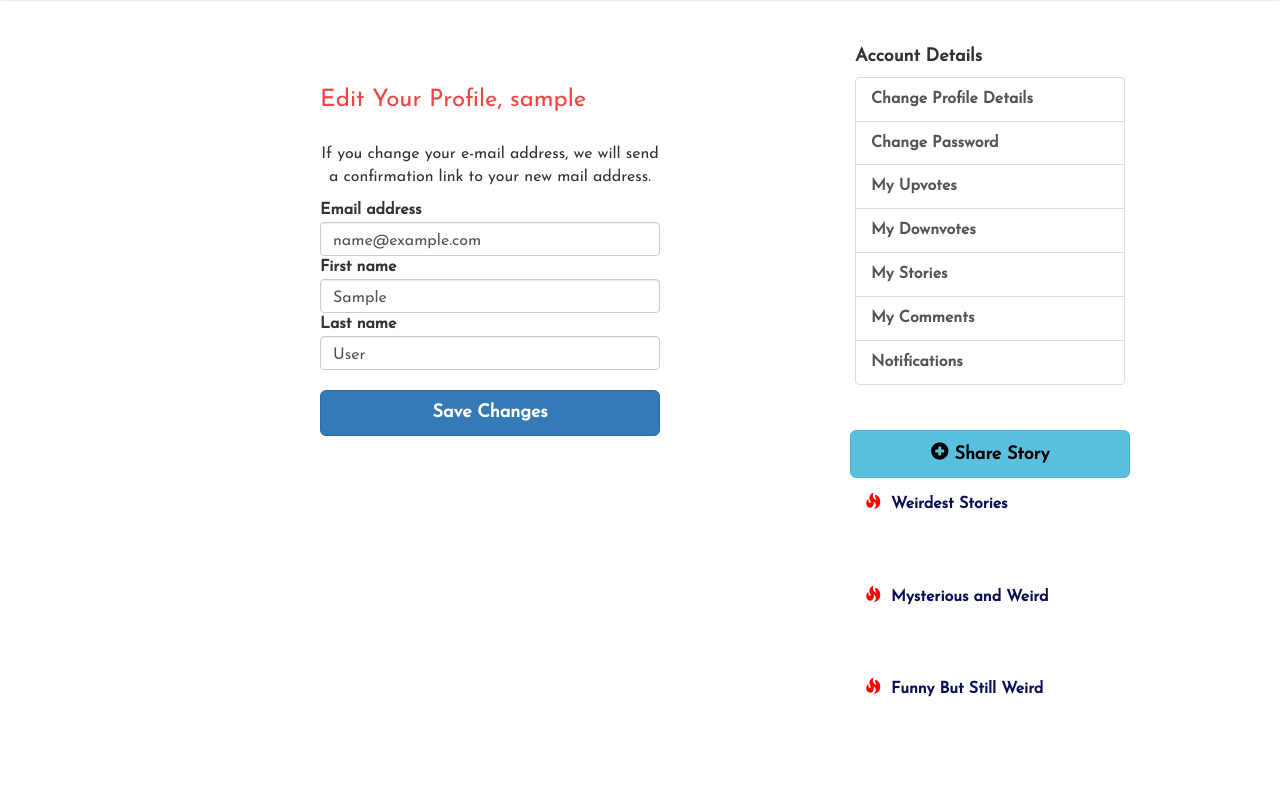
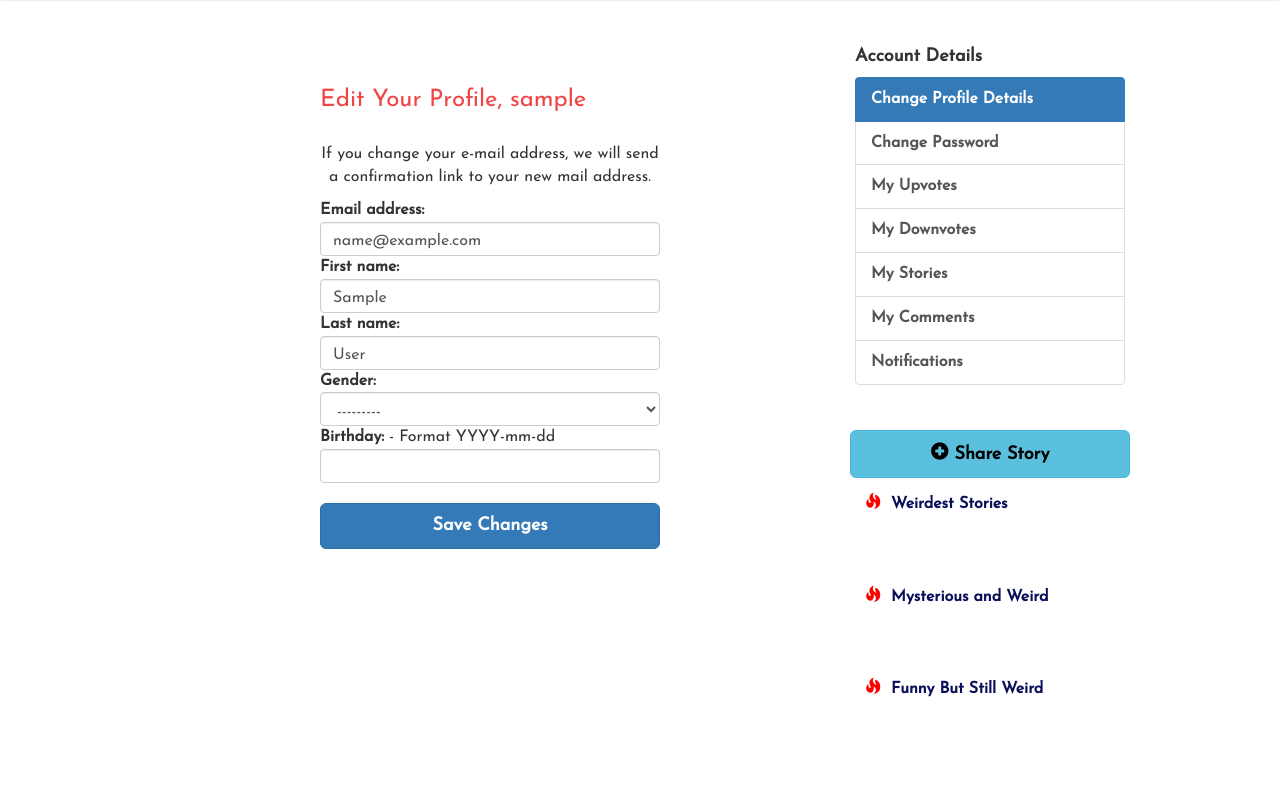
Before and after one commit to OrhanOdabasi/weirdbutreal, a Django app: page /edit-profile in a window 1280 px wide. Shown: the part 53-842 px from the top of the page. Run offline with Django 3.2, Linux system fonts and the light colour scheme; the visitor is signed in with stand-in values (Sample User, id 1); data comes from the database, SQL or seed files in the repository; data that the repository does not hold is empty; some libraries are stand-ins or nearby versions; some web fonts are replaced.

Commit message:
birthday, gender fields added to editing form

```diff
--- a/story/models.py
+++ b/story/models.py
@@ -34,7 +34,6 @@ class Story(models.Model):
     created = models.DateTimeField(auto_now_add=True)
     modified = models.DateTimeField(auto_now=True)
     reports = models.IntegerField(default=0, verbose_name='Reports')
-
 
     def save(self, *args, **kwargs):
         if self.urlcode is None or self.urlcode == '':
@@ -158,7 +157,7 @@ class Profile(models.Model):
         ('Male', 'Male'),
         ('Female', 'Female'),
     )
-    gender = models.CharField(max_length=10, choices=genders, blank=True, verbose_name='Gender')
+    gender = models.CharField(max_length=10, choices=genders, blank=True, null=True, verbose_name='Gender')
     birthday = models.DateField(null=True, blank=True, verbose_name='Birthday')
 
 
--- a/story/signals.py
+++ b/story/signals.py
@@ -1,6 +1,6 @@
 from django.db.models.signals import post_save, post_delete
 from django.dispatch import receiver
-from story.models import StoryUpvotes, CommentLike, Notification, StoryComment
+from story.models import StoryUpvotes, CommentLike, Notification, StoryComment, User, Profile
 
 @receiver(post_save, sender=StoryUpvotes)
 def upvote_notifier(sender, created, instance, **kwargs):
@@ -66,3 +66,13 @@ def dlt_comment_notification(sender, instance, **kwargs):
     q = Notification.objects.filter(conn=conn, notifier=notifier, kind=kind)
     if q:
         q.delete()
+
+
+@receiver(post_save, sender=User)
+def profile_details(sender, created, instance, **kwargs):
+    # it will create an profile object when a new user is created
+    if created:
+        user = instance
+        q = Profile.objects.filter(user=user)
+        if not q:
+            Profile.objects.create(user=user)
--- a/story/templates/forms/edit-profile.html
+++ b/story/templates/forms/edit-profile.html
@@ -3,6 +3,20 @@
 
 {% block title %}
   Change Your Profile Details
+{% endblock %}
+
+{% block scriptContainer %}
+  <script type="text/javascript" src="https://cdnjs.cloudflare.com/ajax/libs/bootstrap-datepicker/1.4.1/js/bootstrap-datepicker.min.js"></script>
+  <link rel="stylesheet" href="https://cdnjs.cloudflare.com/ajax/libs/bootstrap-datepicker/1.4.1/css/bootstrap-datepicker3.css"/>
+
+  <script type="text/javascript">
+    $(document).ready(function() {
+      var bday = $("input[name='formtwo-birthday']");
+      bday.datepicker({
+        format: "yyyy-mm-dd",
+      });
+    });
+  </script>
 {% endblock %}
 
 
@@ -27,16 +41,15 @@
 
       <form method="POST" action=""> {% csrf_token %}
         {% for field in form %}
-        <strong>{{ field.label }}</strong>
-        {{ field }}
+          <strong>{{ field.label }}:</strong>
+          {{ field }}
         {% endfor %}
-        <!--{#
-        {% for field in form2 %}
-        <strong>{{ field.label }}</strong>
-        {% if field.label == 'Birthday' %}- Format dd/mm/YYYY{% endif %}
-        {{ field }}
+        {% for field in formtwo %}
+          <strong>{{ field.label }}:</strong>
+          {% if field.label == 'Birthday' %}- Format YYYY-mm-dd{% endif %}
+          {{ field }}
         {% endfor %}
-        #}-->
+
         <button type="submit" class="btn btn-primary btn-lg btn-block" id="auth-button">Save Changes</button>
       </form>
 
--- a/story/templates/modules/profile_detail_menu.html
+++ b/story/templates/modules/profile_detail_menu.html
@@ -1,13 +1,19 @@
 <div class="right-content-wrapper post-container">
   <h4>Account Details</h4>
   <div class="list-group">
-    {# //TODO: add 'active' to class for current page #}
-    <a href="{% url 'editprofilePage' %}" class="list-group-item list-group-item-action"><strong>Change Profile Details</strong></a>
-    <a href="{% url 'changepasswordPage' %}" class="list-group-item list-group-item-action"><strong>Change Password</strong></a>
-    <a href="{% url 'myupvotesPage' %}" class="list-group-item list-group-item-action"><strong>My Upvotes</strong></a>
-    <a href="{% url 'mydownvotesPage' %}" class="list-group-item list-group-item-action"><strong>My Downvotes</strong></a>
-    <a href="{% url 'mypostsPage' %}" class="list-group-item list-group-item-action"><strong>My Stories</strong></a>
-    <a href="{% url 'mycommentsPage' %}" class="list-group-item list-group-item-action"><strong>My Comments</strong></a>
-    <a href="{% url 'notificationsPage' %}" class="list-group-item list-group-item-action"><strong>Notifications</strong></a>
+    {% url 'editprofilePage' as editpage %}
+    <a href="{{ editpage }}" class="list-group-item list-group-item-action {% if request.path == editpage %}active{% endif %}"><strong>Change Profile Details</strong></a>
+    {% url 'changepasswordPage' as passpage %}
+    <a href="{{ passpage }}" class="list-group-item list-group-item-action {% if request.path == passpage %}active{% endif %}"><strong>Change Password</strong></a>
+    {% url 'myupvotesPage' as upvotepage %}
+    <a href="{{ upvotepage }}" class="list-group-item list-group-item-action {% if request.path == upvotepage %}active{% endif %}"><strong>My Upvotes</strong></a>
+    {% url 'mydownvotesPage' as downvotepage %}
+    <a href="{{ downvotepage }}" class="list-group-item list-group-item-action {% if request.path == downvotepage %}active{% endif %}"><strong>My Downvotes</strong></a>
+    {% url 'mypostsPage' as postpage %}
+    <a href="{{ postpage }}" class="list-group-item list-group-item-action {% if request.path == postpage %}active{% endif %}"><strong>My Stories</strong></a>
+    {% url 'mycommentsPage' as commentpage %}
+    <a href="{{ commentpage }}" class="list-group-item list-group-item-action {% if request.path == commentpage %}active{% endif %}"><strong>My Comments</strong></a>
+    {% url 'notificationsPage' as notpage %}
+    <a href="{{ notpage }}" class="list-group-item list-group-item-action {% if request.path == notpage %}active{% endif %}"><strong>Notifications</strong></a>
   </div>
 </div>
--- a/story/templates/profile/notifications.html
+++ b/story/templates/profile/notifications.html
@@ -2,6 +2,10 @@
 
 {% block title %}
   Notifications
+{% endblock %}
+
+{% block profile-details %}
+  {% include "modules/profile_detail_menu.html" %}
 {% endblock %}
 
 {% block notifyContainer %}
--- a/story/urlgenerator.py
+++ b/story/urlgenerator.py
@@ -7,6 +7,7 @@ def code_generator(size=7, chars=string.ascii_lowercase + string.digits):
 
 
 def create_urlcode(instance):
+    # creates a unique url for the story
     urlcode = code_generator()
     klass = instance.__class__
     urlcode_exists = klass.objects.filter(urlcode=urlcode)
--- a/story/urls.py
+++ b/story/urls.py
@@ -33,4 +33,6 @@ urlpatterns = [
     url(r'^ajax/storyvote/(?P<shortcode>[\w]+)/$', StoryVote.as_view(), name="ajaxstoryvote"),
     url(r'^ajax/commentvote/(?P<shortcode>[\w]+)/$', CommentVote.as_view(), name="ajaxcommentvote"),
     url(r'^ajax/remove/$', views.removeVotes, name="removevotes"),
+    # TODO: password reset link
+    url(r'^reset/(?P<username>[a-zA-Z0-9_]+)/(?P<securekey>[a-zA-Z0-9]+)/$', views.resetprocess, name="resetPage"),
 ]
--- a/story/views.py
+++ b/story/views.py
@@ -612,22 +612,25 @@ def searchpost(request):
     return render(request, 'listing/search.html', context)
 
 
-# TODO: something wrong
 @login_required(redirect_field_name='redirect', login_url='/login')
 def editprofile(request):
     # edit your user profile
     qs = get_object_or_404(User, username=request.user)
-    #qs2 = get_object_or_404(Profile, user=request.user)
-    # burayı hallet
+    qs2 = get_object_or_404(Profile, user=request.user)
+
     if request.method == 'POST':
         if request.user.is_authenticated:
             form = UserEditForm(request.POST, instance=qs, prefix="formone")
-            if form.is_valid():
+            formtwo = ProfileEditForm(request.POST, instance=qs2, prefix="formtwo")
+            if form.is_valid() and formtwo.is_valid():
                 form.save()
+                formtwo.save()
                 messages.success(request, 'Your Profile has been updated successfully!')
             else:
                 messages.warning(request, form.errors.as_text())
+
     form = UserEditForm(instance=qs, prefix="formone")
+    formtwo = ProfileEditForm(instance=qs2, prefix="formtwo")
 
     latest_f, latest_m, latest_a = latestStories(eptm)
     if request.user.is_authenticated:
@@ -638,6 +641,7 @@ def editprofile(request):
 
     context = {
         'form' : form,
+        'formtwo': formtwo,
         'latest_f' : latest_f,
         'latest_m' : latest_m,
         'latest_a' : latest_a,
@@ -940,3 +944,9 @@ def removeVotes(request):
         if q: q.delete()
 
     return HttpResponse("")
+
+
+# TODO: password reset view
+def resetprocess(request):
+    # this method is for resetting the password or e-mail addr of users.
+    return HttpResponse("")
```
Also changed, not shown: story/resetkey.py (added, +18 -0 lines), story/migrations/0025_story_secure_key.py (added), story/migrations/0026_remove_story_secure_key.py (added), story/migrations/0027_auto_20170327_2339.py (added), 1 other file.
